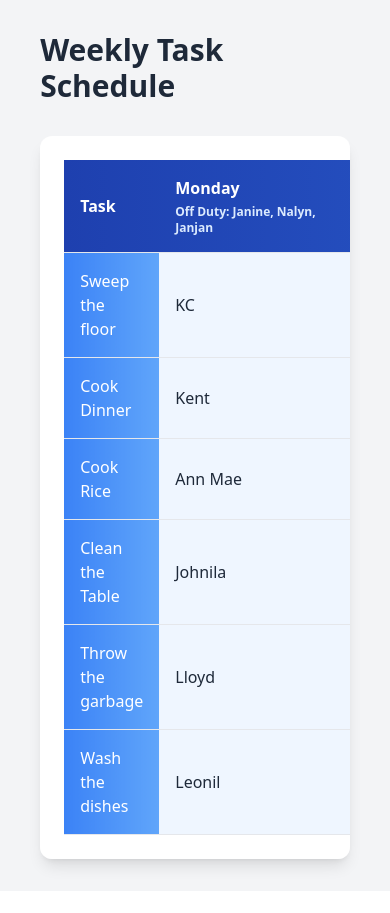
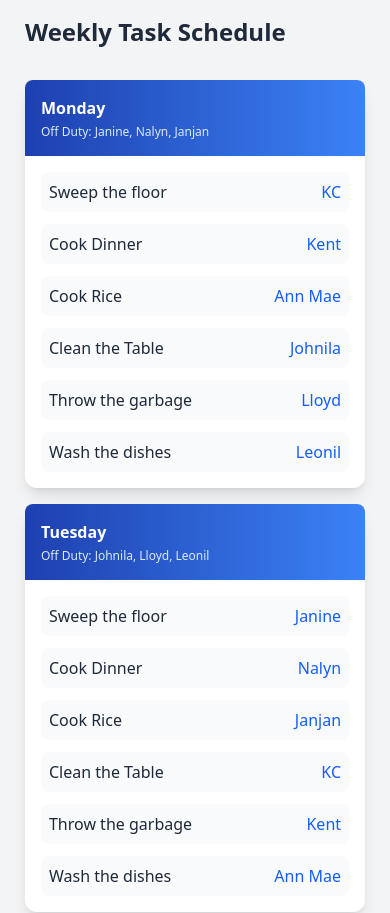
Before and after one commit to jlawas06/eop-weekly-task-scheduler, a SvelteKit app: page /schedule in a window 390 px wide. Shown: the top 913 px of the page. Before the commit the page ends 891 px from the top, so only its background shows below. Built offline with nearby package versions, Linux system fonts and the light colour scheme.

Commit message:
feat: desktop and mobile view

```diff
--- a/src/routes/schedule/+page.svelte
+++ b/src/routes/schedule/+page.svelte
@@ -8,17 +8,19 @@
     <title>Weekly Task Schedule</title>
 </svelte:head>
 
-<div class="bg-gray-100 min-h-screen p-8">
+<div class="bg-gray-100 min-h-screen p-4 md:p-8">
     <div class="max-w-[95%] mx-auto">
         <div class="flex justify-between items-center mb-8">
-            <h1 class="text-3xl font-bold text-gray-800">Weekly Task Schedule</h1>
+            <h1 class="text-2xl md:text-3xl font-bold text-gray-800">Weekly Task Schedule</h1>
         </div>
 
-        <div id="schedule" class="bg-white rounded-xl shadow-lg p-6 overflow-x-auto">
-            <table class="w-full border-collapse">
+        <!-- Desktop View -->
+        <div id="schedule" class="hidden md:block bg-white rounded-xl shadow-lg p-6">
+            <div class="overflow-x-auto custom-scrollbar">
+                <table class="min-w-[1200px] w-full border-collapse">
                     <thead>
                         <tr class="gradient-header">
-                        <th class="p-4 text-left border-b border-gray-200 sticky left-0 z-10">Task</th>
+                            <th class="p-4 text-left border-b border-gray-200 sticky left-0 z-10 bg-[#1e40af]">Task</th>
                             {#each WEEKLY_TASK_SCHEDULE.week as day}
                                 <th class="p-4 text-left border-b border-gray-200 min-w-[200px] text-white">
                                     <div class="font-semibold">{day.day}</div>
@@ -47,6 +49,32 @@
                 </table>
             </div>
         </div>
+
+        <!-- Mobile View -->
+        <div class="md:hidden space-y-4">
+            {#each WEEKLY_TASK_SCHEDULE.week as day}
+                <div class="bg-white rounded-xl shadow-lg p-4">
+                    <div class="gradient-header rounded-t-lg p-4 -mx-4 -mt-4 mb-4">
+                        <div class="font-semibold text-white">{day.day}</div>
+                        <div class="text-xs text-blue-100 mt-1">Off Duty: {day.members_off.join(', ')}</div>
+                    </div>
+                    <div class="space-y-3">
+                        {#each chores as chore}
+                            {@const member = day.members_on_duty.find(m => m.chore === chore)}
+                            <div class="flex justify-between items-center p-2 rounded-lg bg-gray-50">
+                                <span class="font-medium text-gray-800">{chore}</span>
+                                {#if member}
+                                    <span class="text-blue-600 font-medium">{member.name}</span>
+                                {:else}
+                                    <span class="text-gray-400">-</span>
+                                {/if}
+                            </div>
+                        {/each}
+                    </div>
+                </div>
+            {/each}
+        </div>
+    </div>
 </div>
 
 <style>
@@ -58,4 +86,29 @@
         background: linear-gradient(to right, #3b82f6, #60a5fa);
         color: white;
     }
+
+    /* Custom scrollbar styling */
+    .custom-scrollbar {
+        scrollbar-width: thin;
+        scrollbar-color: #3b82f6 #f3f4f6;
+    }
+
+    .custom-scrollbar::-webkit-scrollbar {
+        height: 8px;
+    }
+
+    .custom-scrollbar::-webkit-scrollbar-track {
+        background: #f3f4f6;
+        border-radius: 4px;
+    }
+
+    .custom-scrollbar::-webkit-scrollbar-thumb {
+        background-color: #3b82f6;
+        border-radius: 4px;
+        border: 2px solid #f3f4f6;
+    }
+
+    .custom-scrollbar::-webkit-scrollbar-thumb:hover {
+        background-color: #2563eb;
+    }
 </style>
```
Lines whose indentation alone changed are shown as unchanged.
